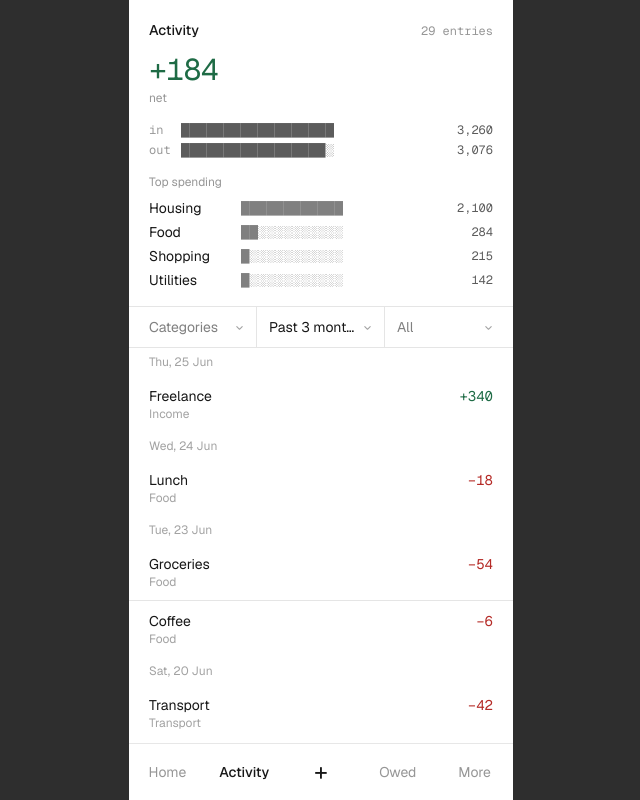
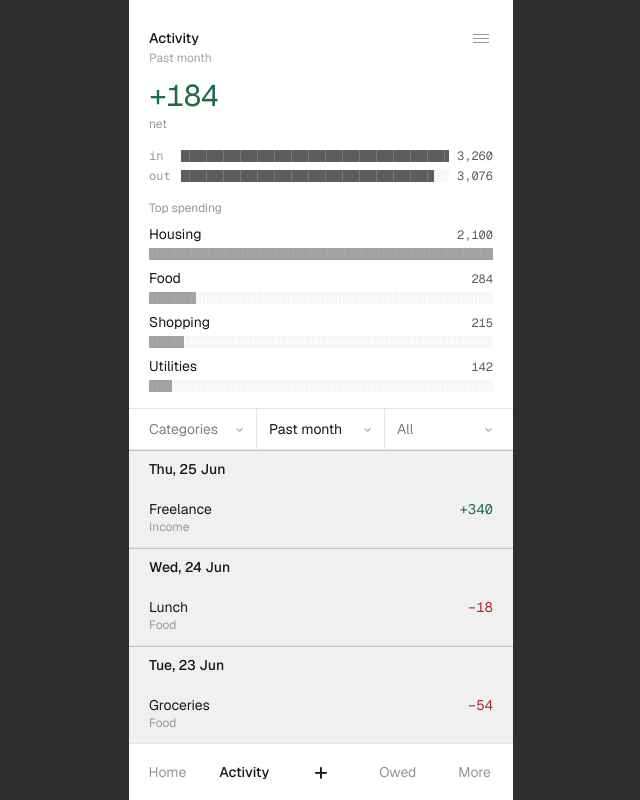
Before and after one commit to jadenkhuu/money-io, a Next.js app: page /activity in a window 1280 px wide. Shown: the whole page, without its empty margins (319-959 px from the left). Built offline with nearby package versions, Linux system fonts and the light colour scheme.

Commit message:
activity page adjustments and categories editing

```diff
--- a/src/app/activity/activity-view.tsx
+++ b/src/app/activity/activity-view.tsx
@@ -3,7 +3,8 @@
 import { useEffect, useMemo, useState } from "react";
 import type { Transaction } from "@/lib/data";
 import { CATEGORIES, spendingByCategory, summarize } from "@/lib/data";
-import { amount, bar, signed } from "@/lib/format";
+import { amount, signed } from "@/lib/format";
+import { Bar } from "../bar";
 
 // Activity = a pinned summary over a scrolling transaction log. The summary and
 // the log both read from the same filtered set, so the ASCII bars at the top
@@ -19,6 +20,7 @@ type Menu = "cat" | "month" | "type" | null;
 // Date filter: relative presets, all-time, or a specific calendar month.
 type DateFilter =
   | { kind: "week" }
+  | { kind: "1mo" }
   | { kind: "3mo" }
   | { kind: "all" }
   | { kind: "month"; key: string };
@@ -40,6 +42,8 @@ function dateFilterLabel(df: DateFilter): string {
   switch (df.kind) {
     case "week":
       return "Past week";
+    case "1mo":
+      return "Past month";
     case "3mo":
       return "Past 3 months";
     case "all":
@@ -60,14 +64,11 @@ function dayLabel(iso: string): string {
 export function ActivityView({ transactions }: { transactions: Transaction[] }) {
   const [type, setType] = useState<TypeFilter>("all");
   const [cats, setCats] = useState<Set<string>>(new Set());
-  const [extraCats, setExtraCats] = useState<string[]>([]);
-  const [dateFilter, setDateFilter] = useState<DateFilter>({ kind: "3mo" });
+  const [allCats, setAllCats] = useState<string[]>([...CATEGORIES]);
+  const [dateFilter, setDateFilter] = useState<DateFilter>({ kind: "1mo" });
   // The date menu commits only on OK, so its selection is staged here while open.
-  const [draftDate, setDraftDate] = useState<DateFilter>({ kind: "3mo" });
+  const [draftDate, setDraftDate] = useState<DateFilter>({ kind: "1mo" });
   const [menu, setMenu] = useState<Menu>(null);
-  const [collapsed, setCollapsed] = useState(false);
-
-  const allCats = useMemo(() => [...CATEGORIES, ...extraCats], [extraCats]);
 
   // "now" is anchored to the latest entry so the relative presets stay
   // meaningful for the mock data regardless of the wall clock.
@@ -81,6 +82,9 @@ export function ActivityView({ transactions }: { transactions: Transaction[] })
     if (dateFilter.kind === "week") {
       from = new Date(now);
       from.setDate(from.getDate() - 7);
+    } else if (dateFilter.kind === "1mo") {
+      from = new Date(now);
+      from.setMonth(from.getMonth() - 1);
     } else if (dateFilter.kind === "3mo") {
       from = new Date(now);
       from.setMonth(from.getMonth() - 3);
@@ -132,14 +136,17 @@ export function ActivityView({ transactions }: { transactions: Transaction[] })
   function addCat(name: string) {
     const clean = name.trim();
     if (!clean || allCats.includes(clean)) return;
-    setExtraCats((prev) => [...prev, clean]);
+    setAllCats((prev) => [...prev, clean]);
     toggleCat(clean);
   }
 
-  // Hysteresis so the collapse doesn't flicker around the threshold.
-  function onScroll(e: React.UIEvent<HTMLDivElement>) {
-    const y = e.currentTarget.scrollTop;
-    setCollapsed((prev) => (prev ? y > 16 : y > 56));
+  function removeCat(name: string) {
+    setAllCats((prev) => prev.filter((c) => c !== name));
+    setCats((prev) => {
+      const next = new Set(prev);
+      next.delete(name);
+      return next;
+    });
   }
 
   const dateLabel = dateFilterLabel(dateFilter);
@@ -150,23 +157,20 @@ export function ActivityView({ transactions }: { transactions: Transaction[] })
     <div className="flex h-full flex-col">
       {/* Pinned summary + filters */}
       <div className="shrink-0 border-b border-app-border">
-        {collapsed ? (
-          <div className="flex items-baseline justify-between px-5 py-3">
-            <span className="text-sm font-medium">Activity</span>
-            <span className="font-mono text-sm tabular-nums">
-              <span className="text-foreground/45">net</span>{" "}
-              <span className={summary.net >= 0 ? "text-money-in" : "text-money-out"}>{signed(summary.net)}</span>
-              <span className="ml-3 text-foreground/45">out</span> {amount(summary.expense)}
-            </span>
+          <div className="px-5 pt-7 pb-4">
+            <div className="flex items-center justify-between">
+              <h1 className="text-sm font-medium">Activity</h1>
+              <button
+                type="button"
+                aria-label="Customise view"
+                className="flex flex-col items-center justify-center gap-[3px] p-1 text-foreground/45"
+              >
+                <span className="block h-px w-4 bg-current" />
+                <span className="block h-px w-4 bg-current" />
+                <span className="block h-px w-4 bg-current" />
+              </button>
             </div>
-        ) : (
-          <div className="px-5 pt-5 pb-4">
-            <div className="flex items-baseline justify-between">
-              <h1 className="text-sm font-medium">Activity</h1>
-              <span className="font-mono text-xs tabular-nums text-foreground/45">
-                {filtered.length} {filtered.length === 1 ? "entry" : "entries"}
-              </span>
-            </div>
+            <div className="mt-0.5 text-xs text-foreground/40">{dateLabel}</div>
 
             <div className={`mt-3 font-mono text-3xl tabular-nums tracking-tight ${summary.net >= 0 ? "text-money-in" : "text-money-out"}`}>
               {signed(summary.net)}
@@ -181,23 +185,25 @@ export function ActivityView({ transactions }: { transactions: Transaction[] })
             {breakdown.length > 0 && (
               <div className="mt-4">
                 <div className="text-xs text-foreground/45">Top spending</div>
-                <div className="mt-2 space-y-1">
+                <div className="mt-2 space-y-2">
                   {breakdown.slice(0, 4).map((c) => (
-                    <div key={c.name} className="flex items-center gap-3">
-                      <span className="w-20 shrink-0 truncate text-sm">{c.name}</span>
-                      <span className="font-mono text-xs text-foreground/55">
-                        {bar(c.amount / breakdown[0].amount, 12)}
-                      </span>
-                      <span className="ml-auto font-mono text-xs tabular-nums text-foreground/70">
+                    <div key={c.name}>
+                      <div className="flex items-baseline justify-between">
+                        <span className="text-sm">{c.name}</span>
+                        <span className="font-mono text-xs tabular-nums text-foreground/70">
                           {amount(c.amount)}
                         </span>
+                      </div>
+                      <Bar
+                        ratio={c.amount / breakdown[0].amount}
+                        className="mt-1 text-xs text-foreground/40"
+                      />
                     </div>
                   ))}
                 </div>
               </div>
             )}
           </div>
-        )}
 
         {/* Filters — three dropdown buttons, divided by hairlines like the cards */}
         <div className="relative border-t border-app-border">
@@ -236,6 +242,7 @@ export function ActivityView({ transactions }: { transactions: Transaction[] })
                 selected={cats}
                 onToggle={toggleCat}
                 onAdd={addCat}
+                onRemove={removeCat}
               />
             </Dropdown>
           )}
@@ -245,6 +252,11 @@ export function ActivityView({ transactions }: { transactions: Transaction[] })
                 label="Past week"
                 selected={draftDate.kind === "week"}
                 onClick={() => setDraftDate({ kind: "week" })}
+              />
+              <OptionRow
+                label="Past month"
+                selected={draftDate.kind === "1mo"}
+                onClick={() => setDraftDate({ kind: "1mo" })}
               />
               <OptionRow
                 label="Past 3 months"
@@ -313,7 +325,7 @@ export function ActivityView({ transactions }: { transactions: Transaction[] })
       )}
 
       {/* Scrolling transaction log */}
-      <div className="flex-1 overflow-y-auto scrollbar-none" onScroll={onScroll}>
+      <div className="flex-1 overflow-y-auto scrollbar-none">
         {groups.length === 0 ? (
           <p className="px-5 py-10 text-center text-sm text-foreground/45">
             No transactions match these filters.
@@ -321,15 +333,15 @@ export function ActivityView({ transactions }: { transactions: Transaction[] })
         ) : (
           <div>
             {groups.map(([date, items]) => (
-              <section key={date}>
-                <div className="sticky top-0 bg-app-surface px-5 py-1.5 text-xs text-foreground/40">
+              <section key={date} className="border-b border-app-border">
+                <div className="sticky top-0 border-t border-foreground/20 bg-[#f0f0f0] px-5 py-2 text-sm font-medium text-foreground">
                   {dayLabel(date)}
                 </div>
-                <ul className="divide-y divide-app-border">
+                <ul>
                   {items.map((t) => (
                     <li
                       key={t.id}
-                      className="flex items-baseline justify-between gap-4 px-5 py-2.5"
+                      className="flex items-baseline justify-between gap-4 bg-[#f0f0f0] px-5 py-3"
                     >
                       <div className="min-w-0">
                         <div className="truncate text-sm">{t.description}</div>
@@ -365,9 +377,9 @@ function SplitRow({
 }) {
   return (
     <div className="flex items-center gap-2 font-mono text-xs tabular-nums">
-      <span className="w-6 text-foreground/45">{label}</span>
-      <span className="text-foreground/70">{bar(ratio, 18)}</span>
-      <span className="ml-auto text-foreground/70">{amount(value)}</span>
+      <span className="w-6 shrink-0 text-foreground/45">{label}</span>
+      <Bar ratio={ratio} className="flex-1 text-foreground/70" />
+      <span className="shrink-0 text-foreground/70">{amount(value)}</span>
     </div>
   );
 }
@@ -418,7 +430,7 @@ function MenuButton({
 
 function Dropdown({ children }: { children: React.ReactNode }) {
   return (
-    <div className="absolute left-0 right-0 top-full z-40 border-b border-app-border bg-app-raised">
+    <div className="absolute left-0 right-0 top-full z-40 border-b border-app-border bg-app-surface">
       {children}
     </div>
   );
@@ -465,14 +477,18 @@ function CategoryMenu({
   selected,
   onToggle,
   onAdd,
+  onRemove,
 }: {
   all: string[];
   selected: Set<string>;
   onToggle: (name: string) => void;
   onAdd: (name: string) => void;
+  onRemove: (name: string) => void;
 }) {
   const [adding, setAdding] = useState(false);
+  const [editing, setEditing] = useState(false);
   const [name, setName] = useState("");
+  const [pendingDelete, setPendingDelete] = useState<string | null>(null);
 
   function submit(e: React.FormEvent) {
     e.preventDefault();
@@ -481,45 +497,102 @@ function CategoryMenu({
     setAdding(false);
   }
 
+  function confirmDelete(cat: string) {
+    onRemove(cat);
+    setPendingDelete(null);
+  }
+
   return (
     <div className="p-3">
       {adding ? (
-        <form onSubmit={submit}>
+        <form onSubmit={submit} className="flex items-center gap-2">
           <input
             autoFocus
             value={name}
             onChange={(e) => setName(e.target.value)}
             onBlur={() => !name && setAdding(false)}
             placeholder="New category"
-            className="w-full border-b border-app-border bg-transparent pb-1 text-sm outline-none placeholder:text-foreground/35"
+            className="min-w-0 flex-1 border-b border-app-border bg-transparent pb-1 text-base outline-none placeholder:text-foreground/35"
           />
+          <button
+            type="submit"
+            className="shrink-0 pb-1 text-sm font-bold text-foreground/55 hover:text-foreground"
+          >
+            add
+          </button>
         </form>
       ) : (
+        <div className="flex gap-2">
           <button
             type="button"
-          onClick={() => setAdding(true)}
-          className="text-sm text-foreground/55"
+            onClick={() => { setAdding(true); setEditing(false); }}
+            className="rounded-full border border-dashed border-foreground/30 px-2.5 py-1 text-xs text-foreground/50 hover:text-foreground/70"
           >
             + new
           </button>
+          <button
+            type="button"
+            onClick={() => { setEditing((e) => !e); setPendingDelete(null); }}
+            className={`rounded-full border border-dashed px-2.5 py-1 text-xs ${
+              editing
+                ? "border-foreground/60 text-foreground/70"
+                : "border-foreground/30 text-foreground/50 hover:text-foreground/70"
+            }`}
+          >
+            {editing ? "done" : "edit categories"}
+          </button>
+        </div>
+      )}
+
+      {pendingDelete && (
+        <div className="mt-2.5 flex items-center justify-between rounded border border-app-border bg-app-surface px-3 py-2">
+          <span className="text-xs text-foreground/70">Remove <span className="font-medium text-foreground">"{pendingDelete}"</span>?</span>
+          <div className="flex gap-3">
+            <button
+              type="button"
+              onClick={() => setPendingDelete(null)}
+              className="text-xs text-foreground/45 hover:text-foreground/70"
+            >
+              cancel
+            </button>
+            <button
+              type="button"
+              onClick={() => confirmDelete(pendingDelete)}
+              className="text-xs font-medium text-money-out"
+            >
+              remove
+            </button>
+          </div>
+        </div>
       )}
 
       <div className="mt-3 flex flex-wrap gap-2">
         {all.map((c) => {
           const on = selected.has(c);
           return (
+            <div key={c} className="flex items-center gap-1">
               <button
-              key={c}
                 type="button"
-              onClick={() => onToggle(c)}
+                onClick={() => !editing && onToggle(c)}
                 className={`rounded-full border px-2.5 py-1 text-xs ${
-                on
+                  on && !editing
                     ? "border-foreground/75 bg-foreground/75 text-app-surface"
                     : "border-app-border text-foreground/60"
                 }`}
               >
                 {c}
               </button>
+              {editing && (
+                <button
+                  type="button"
+                  onClick={() => setPendingDelete(c)}
+                  aria-label={`Remove ${c}`}
+                  className="flex h-4 w-4 items-center justify-center rounded-full bg-foreground/15 text-[10px] leading-none text-foreground/60 hover:bg-foreground/25"
+                >
+                  ×
+                </button>
+              )}
+            </div>
           );
         })}
       </div>
--- a/src/app/auth-form.tsx
+++ b/src/app/auth-form.tsx
@@ -124,7 +124,7 @@ function Field({
       <input
         id={id}
         name={id}
-        className="w-full border border-app-border bg-app-surface px-3 py-2.5 font-mono text-sm tracking-tight outline-none transition-colors placeholder:text-foreground/30 focus:border-foreground/40"
+        className="w-full border border-app-border bg-app-surface px-3 py-2.5 font-mono text-base tracking-tight outline-none transition-colors placeholder:text-foreground/30 focus:border-foreground/40"
         {...props}
       />
     </div>
--- /dev/null
+++ b/src/app/bar.tsx
@@ -0,0 +1,37 @@
+// Horizontal block bar in the ASCII register. Unlike the fixed-character
+// `bar()` string helper, this fills whatever width it's given: the filled and
+// empty runs flex to the ratio split, and the repeated glyphs are clipped to
+// that split — so the bar always spans the full column regardless of font size
+// or how wide the app column is.
+
+const RUN = 96; // enough block glyphs to overflow any column width, then clipped
+
+export function Bar({
+  ratio,
+  className,
+}: {
+  ratio: number;
+  className?: string;
+}) {
+  const r = Math.min(1, Math.max(0, ratio));
+
+  return (
+    <span
+      aria-hidden="true"
+      className={`flex w-full overflow-hidden font-mono leading-none ${className ?? ""}`}
+    >
+      <span
+        className="overflow-hidden whitespace-nowrap"
+        style={{ flexGrow: r, flexBasis: 0 }}
+      >
+        {"█".repeat(RUN)}
+      </span>
+      <span
+        className="overflow-hidden whitespace-nowrap text-foreground/25"
+        style={{ flexGrow: 1 - r, flexBasis: 0 }}
+      >
+        {"░".repeat(RUN)}
+      </span>
+    </span>
+  );
+}
--- a/src/lib/format.ts
+++ b/src/lib/format.ts
@@ -8,9 +8,3 @@ export function amount(n: number): string {
 export function signed(n: number): string {
   return `${n < 0 ? "−" : "+"}${amount(n)}`;
 }
-
-// Filled/empty block bar. ratio is clamped to 0..1.
-export function bar(ratio: number, width = 16): string {
-  const filled = Math.round(Math.min(1, Math.max(0, ratio)) * width);
-  return "█".repeat(filled) + "░".repeat(width - filled);
-}
```
Also changed, not shown: src/app/page.tsx (+9 -7 lines). Lines whose indentation alone changed are shown as unchanged.
